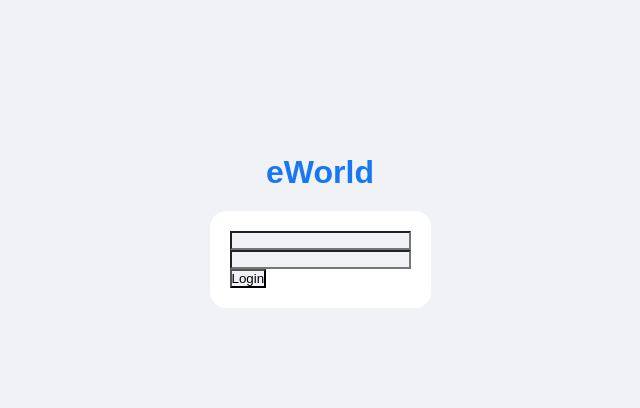
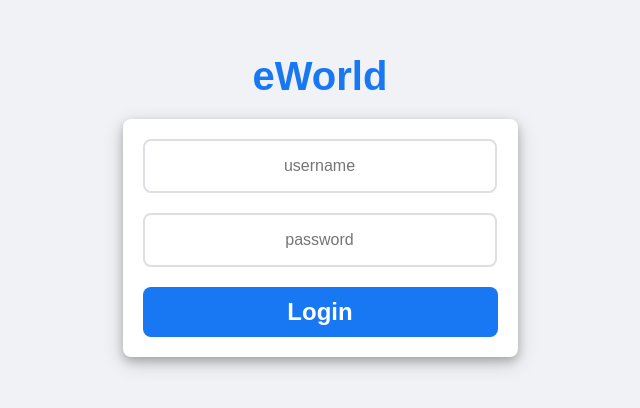
Before and after one commit to ed-santiago/social-media-project, a React (Create React App) app: page /login in a window 1280 px wide. Shown: the part 146-554 px from the top of the page, without its empty margins (320-960 px from the left). Built offline with nearby package versions, Linux system fonts and the light colour scheme.

Commit message:
add CSS rules to input fields and button

```diff
--- a/src/components/Login.js
+++ b/src/components/Login.js
@@ -34,6 +34,7 @@ function Login({ setIsLoggedIn }) {
           type="text"
           name="username"
           value={formData.username}
+          placeholder="username"
           onChange={handleChange}
         />
         <br />
@@ -41,6 +42,7 @@ function Login({ setIsLoggedIn }) {
           type="password"
           name="password"
           value={formData.password}
+          placeholder="password"
           onChange={handleChange}
         />
         <br />
--- a/src/index.css
+++ b/src/index.css
@@ -5,20 +5,47 @@
   font-family: Arial, Helvetica, sans-serif;
 }
 
+/*Login*/
+
 #login {
-  margin-top: 300px;
+  margin-top: 200px;
   display: grid;
   place-items: center;
 }
 
 #login_form {
   background-color: white;
-  border-radius: 16px;
+  border-radius: 8px;
   padding: 20px;
+  box-shadow: 0 4px 8px 0 rgba(0, 0, 0, 0.2), 0 6px 20px 0 rgba(0, 0, 0, 0.19);
 }
 
 #login h1 {
   margin-bottom: 20px;
   font-weight: 900;
+  font-size: 40px;
   color: rgb(24, 119, 242);
 }
+
+#login_form input {
+  height: 50px;
+  width: 350px;
+  background-color: rgb(255, 255, 255);
+  border: 2px solid rgb(221, 223, 226);
+  border-radius: 8px;
+  margin-bottom: 20px;
+  text-align: center;
+  font-size: 16px;
+}
+
+#login_form button {
+  height: 50px;
+  width: 355px;
+  border-radius: 8px;
+  border-style: none;
+  font-size: 24px;
+  font-weight: bold;
+  background-color: rgb(24, 119, 242);
+  color: white;
+  cursor: pointer;
+}
```
